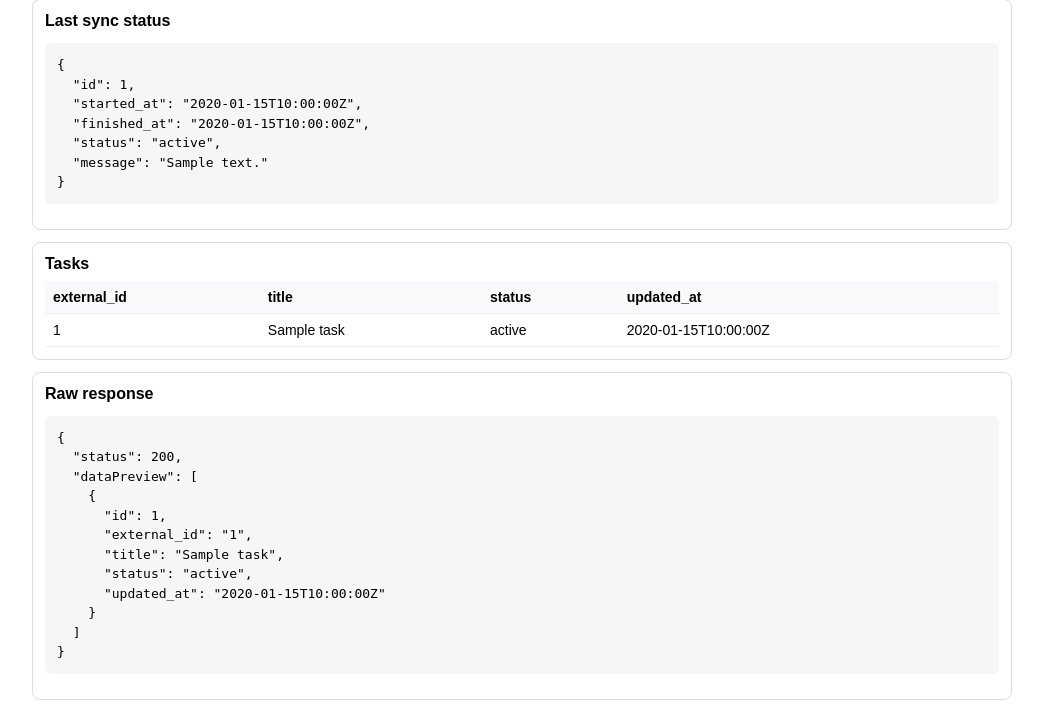
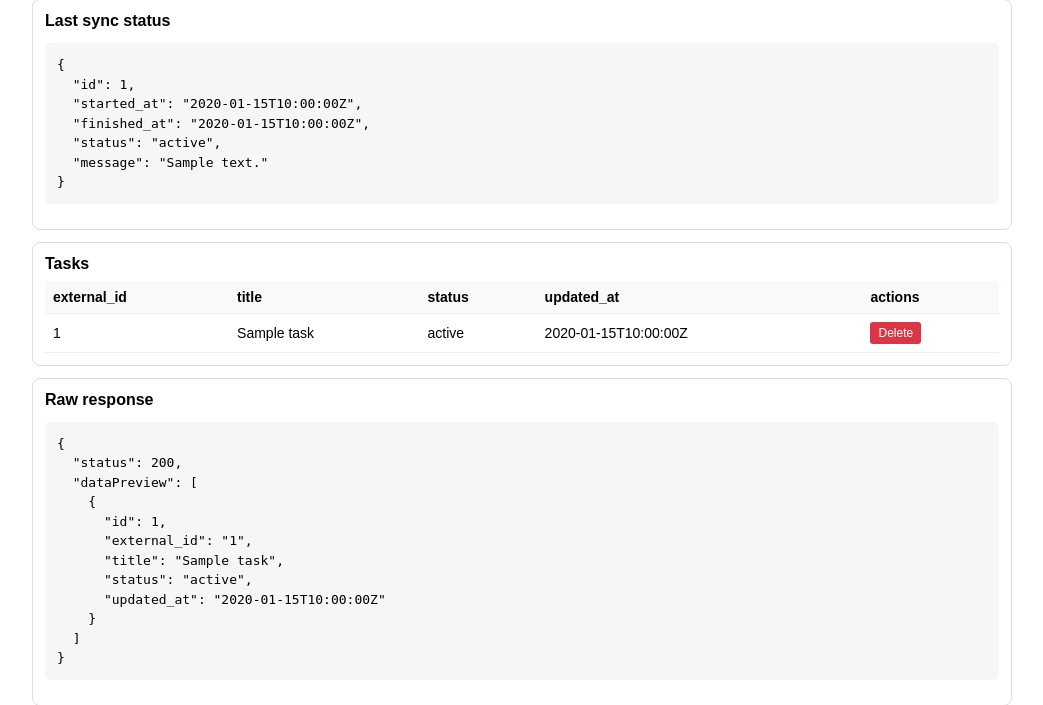
Before and after one commit to fjjollaa/incodeks-task-sync-django-challenge, a Django app: page / in a window 1280 px wide. Shown: the part 157-862 px from the top of the page, without its empty margins (118-1161 px from the left). Run offline with Django 4.2, Linux system fonts and the light colour scheme; tables that the repository leaves empty hold one stand-in row (values such as "Sample post").

Commit message:
Add frontend retry and delete features

```diff
--- a/syncapp/static/syncapp/css/dashboard.css
+++ b/syncapp/static/syncapp/css/dashboard.css
@@ -96,3 +96,17 @@ tbody tr:hover {
 #csrf-form {
   display: none;
 }
+
+.btn-delete {
+  padding: 4px 8px;
+  font-size: 12px;
+  background-color: #dc3545;
+  color: white;
+  border: none;
+  border-radius: 3px;
+  cursor: pointer;
+}
+
+.btn-delete:hover {
+  background-color: #c82333;
+}
--- a/syncapp/static/syncapp/js/dashboard.js
+++ b/syncapp/static/syncapp/js/dashboard.js
@@ -10,6 +10,8 @@
   const rawOut = document.getElementById("raw-out");
   const statusOut = document.getElementById("status-out");
   const tasksBody = document.getElementById("tasks-body");
+  const messageBox = document.getElementById("message-box");
+  const retryBtn = document.getElementById("btn-retry");
 
   /**
    * Get CSRF token from hidden form
@@ -18,6 +20,16 @@
   function csrfToken() {
     const el = document.querySelector('[name=csrfmiddlewaretoken]');
     return el ? el.value : "";
+  }
+
+  /**
+   * Show message to user
+   */
+  function showMessage(msg, type) {
+    messageBox.textContent = msg;
+    messageBox.style.display = "block";
+    messageBox.className = "card " + (type === "error" ? "bad" : "ok");
+    setTimeout(function() { messageBox.style.display = "none"; }, 4000);
   }
 
   /**
@@ -50,8 +62,19 @@
       });
       const data = await safeJson(resp);
       rawOut.textContent = JSON.stringify({ status: resp.status, data }, null, 2);
+      if (resp.ok) {
+        showMessage("Sync completed", "success");
+        retryBtn.style.display = "none";
+        getStatus();
+        getTasks();
+      } else {
+        showMessage("Sync failed", "error");
+        retryBtn.style.display = "inline-block";
+      }
     } catch (error) {
       rawOut.textContent = JSON.stringify({ error: error.message }, null, 2);
+      showMessage("Sync error: " + error.message, "error");
+      retryBtn.style.display = "inline-block";
     }
   }
 
@@ -65,9 +88,33 @@
       const data = await safeJson(resp);
       statusOut.textContent = JSON.stringify(data, null, 2);
       rawOut.textContent = JSON.stringify({ status: resp.status, data }, null, 2);
+      if (data.status === "failed") {
+        retryBtn.style.display = "inline-block";
+      }
     } catch (error) {
       rawOut.textContent = JSON.stringify({ error: error.message }, null, 2);
       statusOut.textContent = JSON.stringify({ error: error.message }, null, 2);
+    }
+  }
+
+  /**
+   * Delete a task
+   */
+  async function deleteTask(taskId) {
+    if (!confirm("Delete this task?")) return;
+    try {
+      const resp = await fetch("/api/tasks/" + taskId + "/", {
+        method: "DELETE",
+        headers: { "X-CSRFToken": csrfToken() },
+      });
+      if (resp.ok) {
+        showMessage("Task deleted", "success");
+        getTasks();
+      } else {
+        showMessage("Failed to delete task", "error");
+      }
+    } catch (error) {
+      showMessage("Delete error: " + error.message, "error");
     }
   }
 
@@ -79,7 +126,7 @@
     tasksBody.innerHTML = "";
     if (!items || items.length === 0) {
       const tr = document.createElement("tr");
-      tr.innerHTML = '<td colspan="4" style="text-align: center; color: #999;">No tasks found</td>';
+      tr.innerHTML = '<td colspan="5" style="text-align: center; color:#999;">No tasks found</td>';
       tasksBody.appendChild(tr);
       return;
     }
@@ -91,8 +138,13 @@
         <td>${escapeHtml(t.title || "")}</td>
         <td>${escapeHtml(t.status || "")}</td>
         <td>${escapeHtml(t.updated_at || "")}</td>
+        <td><button class="btn-delete" data-id="${t.id}">Delete</button></td>
       `;
       tasksBody.appendChild(tr);
+    });
+
+    document.querySelectorAll(".btn-delete").forEach(btn => {
+      btn.addEventListener("click", function() { deleteTask(this.dataset.id); });
     });
   }
 
@@ -137,6 +189,11 @@
     postSync();
   });
 
+  retryBtn.addEventListener("click", (e) => {
+    e.preventDefault();
+    postSync();
+  });
+
   document.getElementById("btn-status").addEventListener("click", (e) => {
     e.preventDefault();
     getStatus();
--- a/syncapp/templates/syncapp/dashboard.html
+++ b/syncapp/templates/syncapp/dashboard.html
@@ -17,9 +17,12 @@
 
   <div class="row">
     <button id="btn-sync">Trigger sync</button>
+    <button id="btn-retry" style="display:none;">Retry sync</button>
     <button id="btn-status">Get last sync status</button>
     <button id="btn-tasks">Refresh tasks</button>
   </div>
+
+  <div id="message-box" class="card" style="display:none;"></div>
 
   <div class="card">
     <strong>Last sync status</strong>
@@ -36,6 +39,7 @@
             <th>title</th>
             <th>status</th>
             <th>updated_at</th>
+            <th>actions</th>
           </tr>
         </thead>
         <tbody id="tasks-body"></tbody>
```
